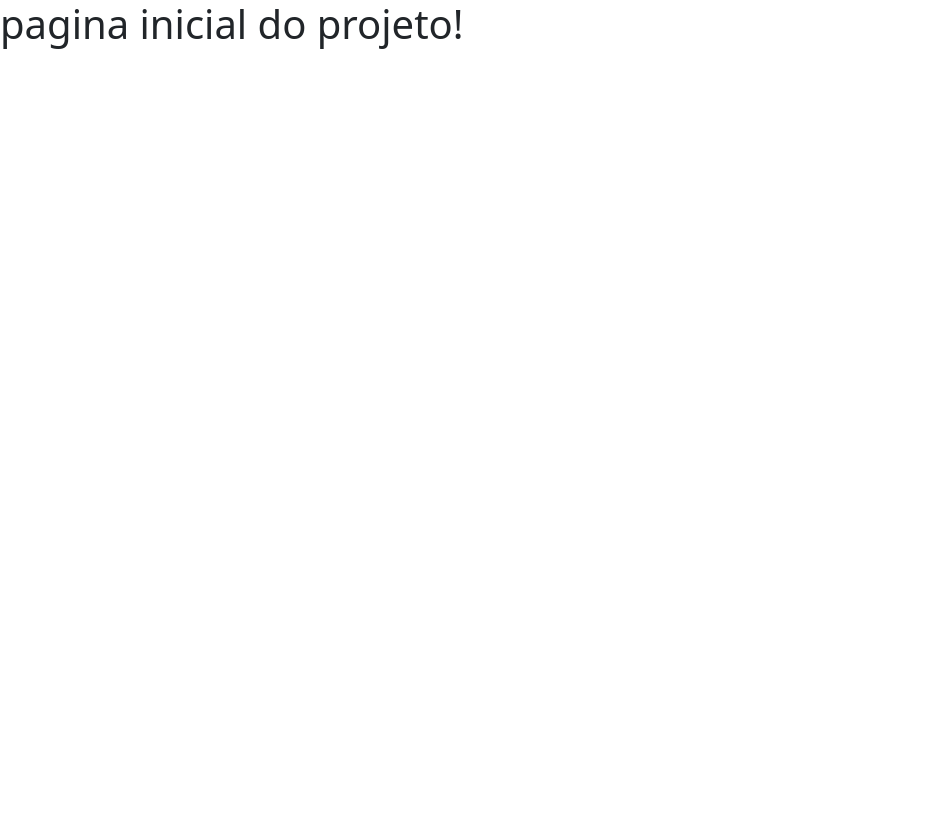
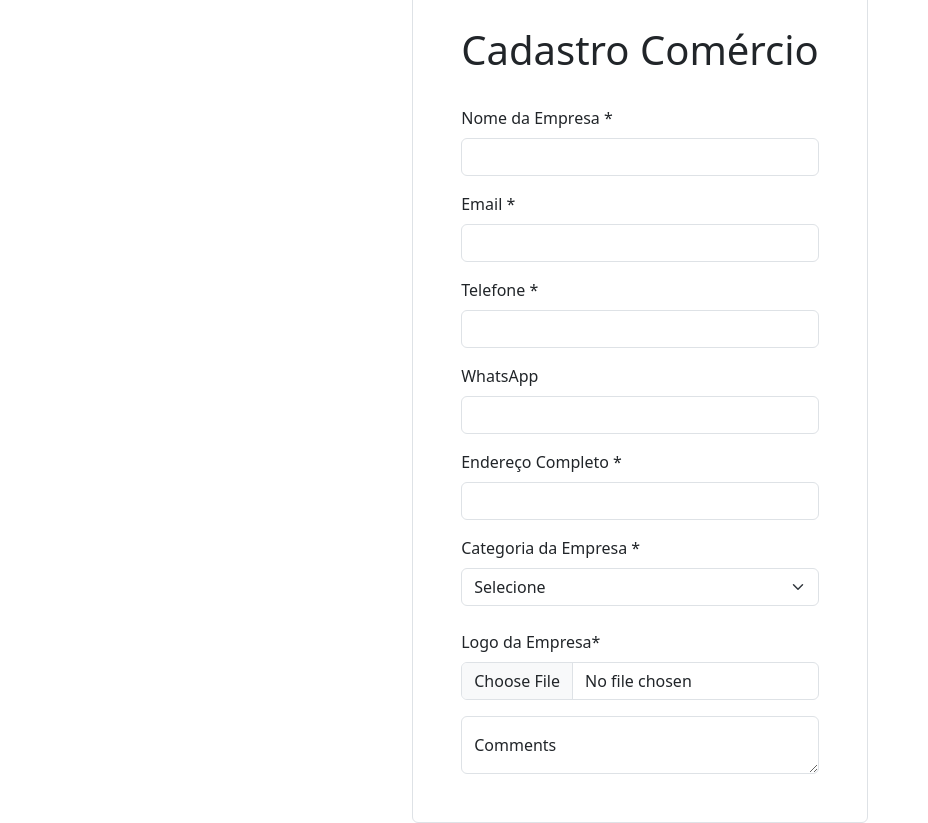
Before and after one commit to LuizFernandoFormenton/pi-comercio, a Next.js app: page /cadastro_comercios in a window 1280 px wide. Shown: the whole page, without its empty margins (0-928 px from the left). Before the commit the page ends 800 px from the top, so only its background shows below. Built offline with nearby package versions, Linux system fonts and the light colour scheme.

Commit message:
Bootstrap adicionado

```diff
--- a/app/cadastro_comercios/page.js
+++ b/app/cadastro_comercios/page.js
@@ -1,8 +1,184 @@
+export default function CadastroComercios() {
+    return (
 
-export default function CadastroComercio() {
-  return (
-    <div>
-     <h1> pagina inicial do projeto! </h1>
-    </div>
-  );
+        <div className="d-flex justify-content-center vh-100 " >
+
+            <div className="align-self-center border rounded p-5">
+
+                <form>
+
+                    <h1> Cadastro Comércio </h1>
+
+                    <br />
+
+                    <div class="mb-3">
+                        <label for="exampleInputPassword1" class="form-label">Nome da Empresa *</label>
+                        <input class="form-control" id="exampleInputPassword1" />
+                    </div>
+
+                    <div class="mb-3">
+                        <label for="exampleInputPassword1" class="form-label">Email *</label>
+                        <input type="password" class="form-control" id="exampleInputPassword1" />
+                    </div>
+
+                    <div class="mb-3">
+                        <label for="exampleInputPassword1" class="form-label">Telefone *</label>
+                        <input type="password" class="form-control" id="exampleInputPassword1" />
+                    </div>
+
+                    <div class="mb-3">
+                        <label for="exampleInputPassword1" class="form-label">WhatsApp</label>
+                        <input type="password" class="form-control" id="exampleInputPassword1" />
+                    </div>
+
+                    <div class="mb-3">
+                        <label for="exampleInputPassword1" class="form-label">Endereço Completo *</label>
+                        <input type="password" class="form-control" id="exampleInputPassword1" />
+                    </div>
+
+                    <div>
+
+                        <label className="mb-2" > Categoria da Empresa *</label>
+                        <select class="form-select" aria-label="Default select example">
+
+                            <option >Selecione</option>
+                            <option>Resturante</option>
+                            <option>Lachonete</option>
+                            <option>Moda</option>
+                            <option>Eletronicos</option>
+                            <option>Saude e Bem-estar</option>
+                            <option>Supermercados</option>
+
+                        </select>
+
+                    </div>
+
+                    <br />
+
+                    <div class="mb-3">
+                        <label for="exampleInputPassword1" class="form-label">Logo da Empresa*</label>
+                        <input type="file" class="form-control" id="exampleInputPassword1" />
+                    </div>
+
+                    <div class="form-floating"  >
+                        <textarea class="form-control" placeholder="Leave a comment here" id="floatingTextarea2" ></textarea>
+                        <label for="floatingTextarea2">Comments</label>
+                    </div>
+
+
+
+
+
+                    {/* <label>
+
+                    Nome da Empresa *
+                    <br />
+                    <input placeholder="Digite o nome" />
+
+                </label>
+
+                <br /><br />
+
+                <label>
+
+                    Email *
+                    <br />
+                    <input type="email" placeholder="email@empresa.com" />
+
+                </label>
+
+                <br /><br />
+
+                <label>
+
+                    Telefone *
+                    <br />
+                    <input  placeholder="(00) 0000-0000 "  />
+
+                </label>
+
+                <br /><br />
+
+                <label>
+
+                    WhatsApp
+                    <br />
+                    <input placeholder="(00) 00000-0000 "  />
+
+                </label>
+
+                <br /><br />
+
+                <label>
+
+                    Endereço Completo *
+                    <br />
+                    <input placeholder="Rua, número, bairro "  />
+
+                </label>
+
+                <br /><br />
+
+                <label>
+
+                   Categoria da Empresa *
+                    <br />
+                    <select>
+
+                        <option> Selecione </option>
+                        <option> Resturante </option>
+                        <option> Lachonete </option>
+                        <option> Moda </option>
+                        <option> Eletronicos </option>
+                        <option> Saude e Bem-estar </option>
+                        <option> Supermercados </option>
+
+                    </select>
+
+                </label>
+
+                <br /><br />
+
+                <label>
+
+                    Horário de Funcionamento *
+                    <br />
+                    <input placeholder="Ex: Seg-Sex: 9h-18h | Sábado: 9h-13h" />
+
+                </label>
+
+                <br/><br />
+
+                <label>
+
+                    Logo da Empresa
+                    <br/>
+                    <input type="file" />
+
+                </label>
+
+                <br /><br />
+
+                <label>
+
+                    <p> Descrição * </p>
+                    <textarea placeholder="Descreva seu comércio, o que você vende, diferenciais..."  class="descricao" rows="5" cols="40" ></textarea>
+
+                    <br /><br />
+
+                    <button> Cadastrar </button>
+                    <button type="reset" > Cancelar </button>
+
+                </label>
+
+                <br /><br /> */}
+
+
+                </form>
+            </div>
+
+        </div>
+
+    )
+
 }
--- a/app/layout.js
+++ b/app/layout.js
@@ -1,5 +1,5 @@
 import { Geist, Geist_Mono } from "next/font/google";
-import 'bootstrap/dist/css/bootstrap.min.css';
+import 'bootstrap/dist/css/bootstrap.min.css'
 import Script from "next/script";
 
 
--- a/package.json
+++ b/package.json
@@ -9,6 +9,7 @@
     "lint": "eslint"
   },
   "dependencies": {
+    "bootstrap": "^5.3.8",
     "next": "16.1.6",
     "react": "19.2.3",
     "react-dom": "19.2.3"
```
Also changed, not shown: 1 other file (tests, documents, lock files or other folders).
